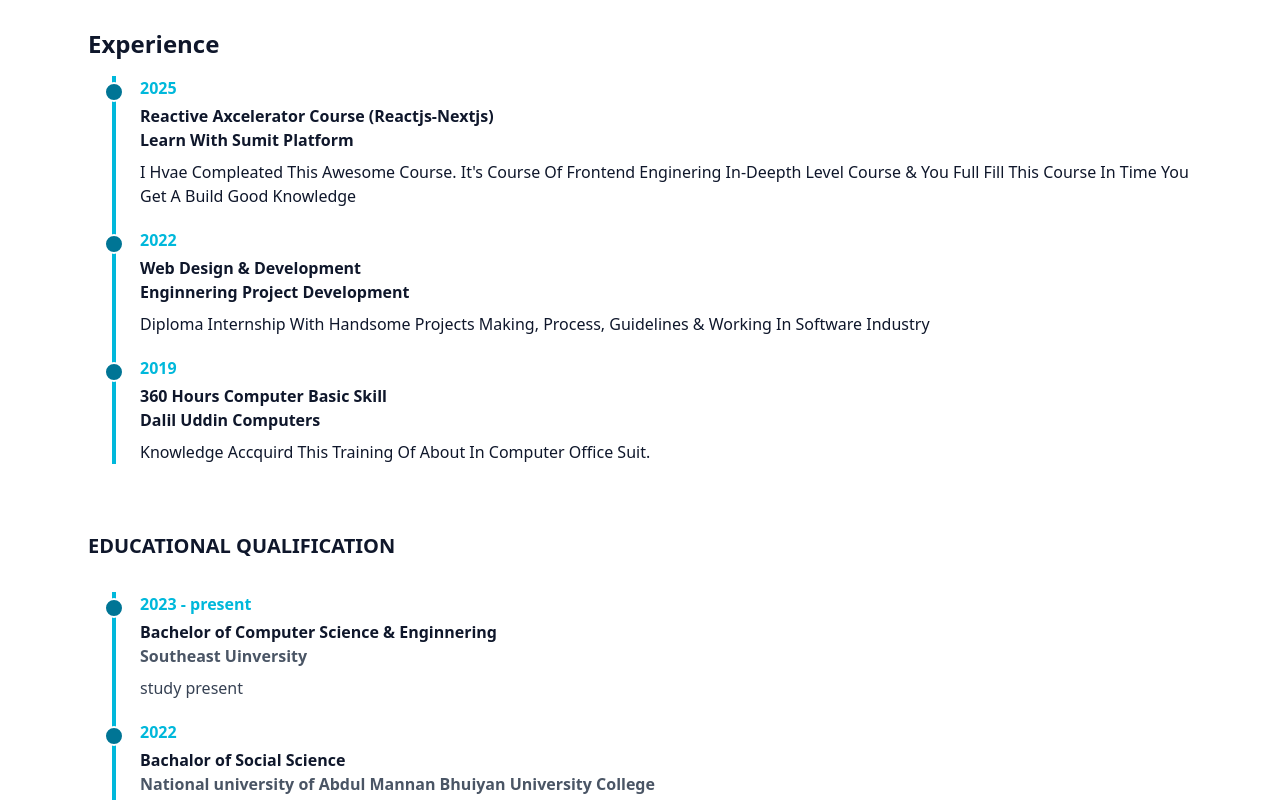
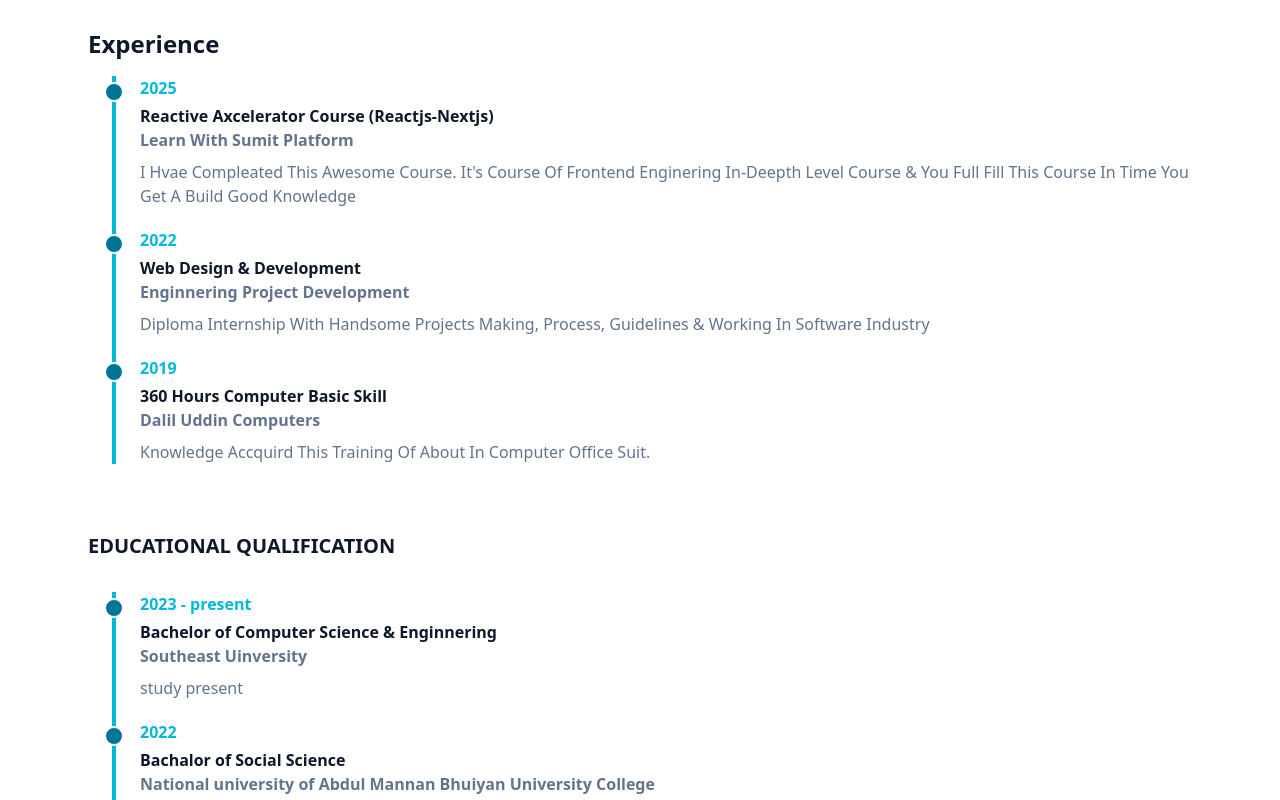
Before and after one commit to ashrafulrahmansakil/portfolio-ars, a React (Vite) app: page / in a window 1280 px wide. Shown: the part 1700-2500 px from the top of the page. Built offline with nearby package versions, Linux system fonts and the light colour scheme.

Commit message:
some update features

```diff
--- a/src/pages/Education.jsx
+++ b/src/pages/Education.jsx
@@ -29,8 +29,8 @@ export default function Education() {
                         <span className="absolute -left-9 top-1.5 w-5 h-5 bg-cyan-700 rounded-full border-2 border-white"></span>
                         <time className="mb-1 text-md font-semibold text-cyan-500 block">{edu.year}</time>
                         <h3 className="text-md  font-semibold">{edu.degree}</h3>
-                        <p className="font-bold text-gray-600">{edu.institution}</p>
-                        <p className="mt-2 text-gray-700">{edu.description}</p>
+                        <p className="font-bold text-slate-500">{edu.institution}</p>
+                        <p className="mt-2 text-slate-500">{edu.description}</p>
                     </motion.div>
                 ))}
             </motion.div>
--- a/src/pages/Experience.jsx
+++ b/src/pages/Experience.jsx
@@ -27,8 +27,8 @@ export default function Experience() {
                         <span className="absolute -left-9 top-1.5 w-5 h-5 bg-cyan-700 rounded-full border-2 border-white"></span>
                         <time className="mb-1 text-md font-semibold text-cyan-500 block">{ex.year}</time>
                         <h3 className="text-md  font-semibold">{ex.degree}</h3>
-                        <p className="font-bold ">{ex.institution}</p>
-                        <p className="mt-2 ">{ex.description}</p>
+                        <p className="font-bold text-slate-500">{ex.institution}</p>
+                        <p className="mt-2 text-slate-500">{ex.description}</p>
 
                     </motion.div>
                 ))}
```
